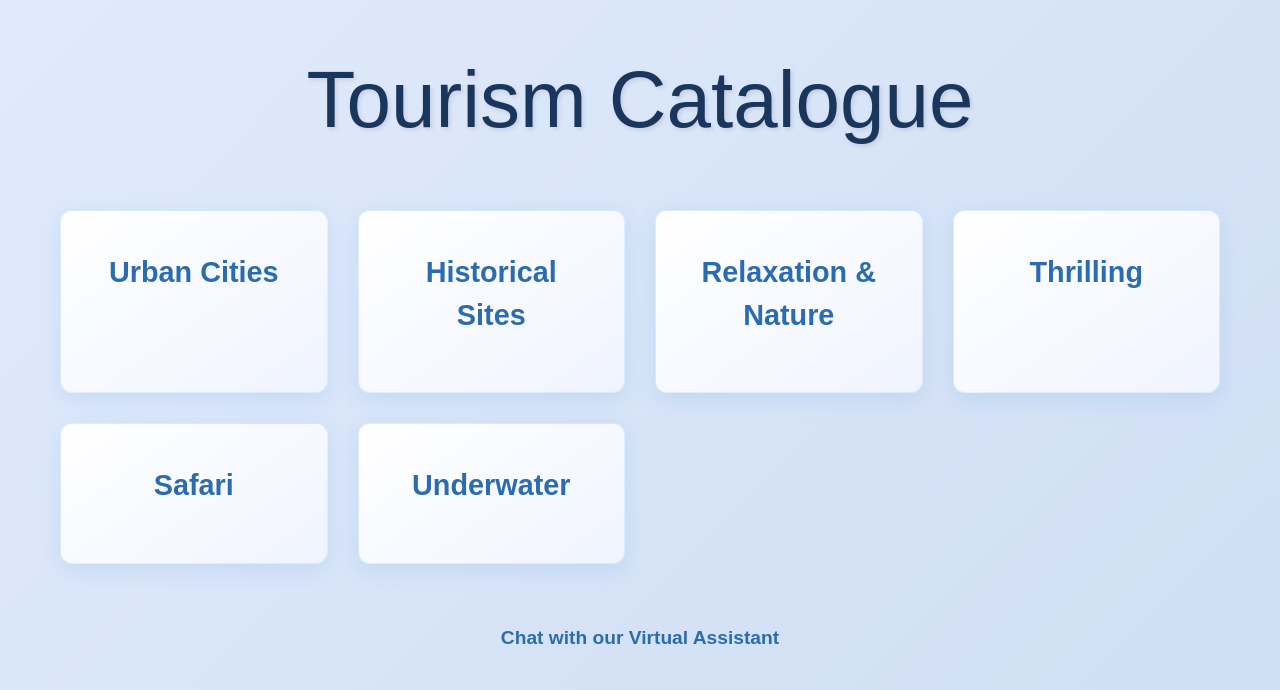
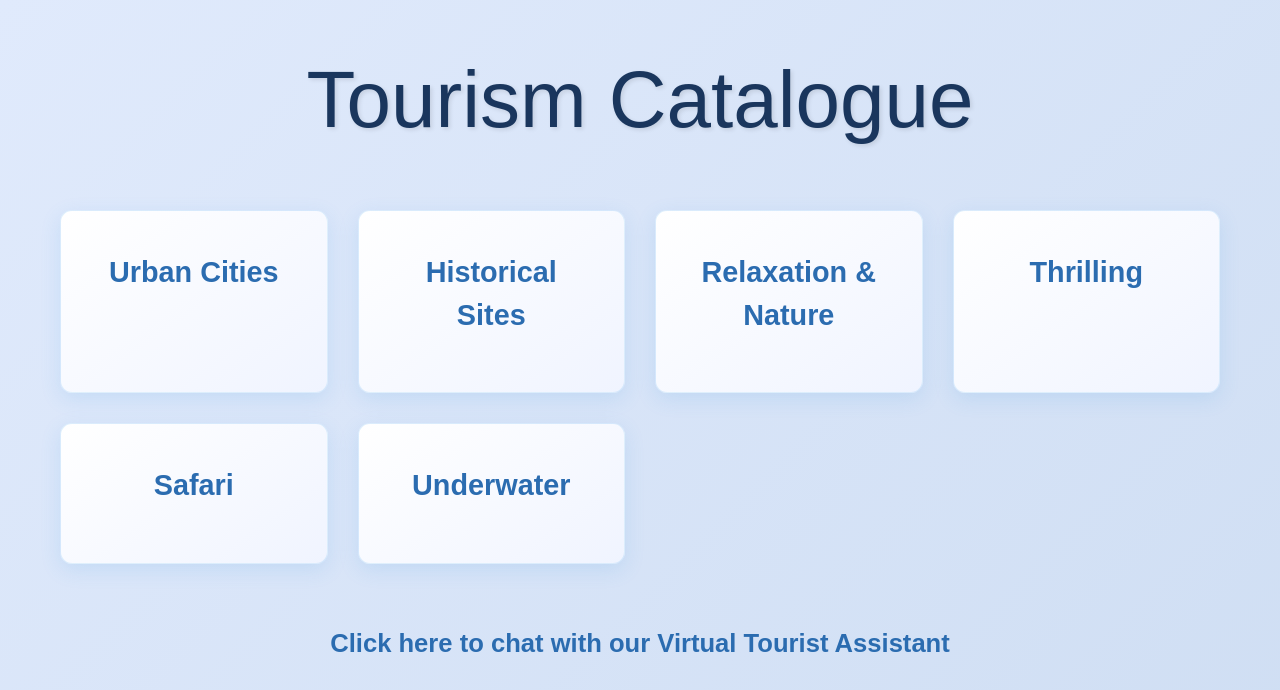
Before and after one commit to nerdylua/Virtual-tourist, a Next.js app: page /catalogue in a window 1280 px wide. Shown: the top 690 px of the page. Built offline with nearby package versions, Linux system fonts and the light colour scheme.

Commit message:
Update catalogue.tsx

```diff
--- a/pages/catalogue.tsx
+++ b/pages/catalogue.tsx
@@ -241,12 +241,12 @@ const Catalogue = () => {
           rel="noopener noreferrer"
           style={{
             textDecoration: "none",
-            fontSize: "1.2rem",
+            fontSize: "1.6rem",
             color: "#2b6cb0",
             fontWeight: "bold",
           }}
         >
-          Chat with our Virtual Assistant
+          Click here to chat with our Virtual Tourist Assistant
         </a>
       </div>
     </div>
```
